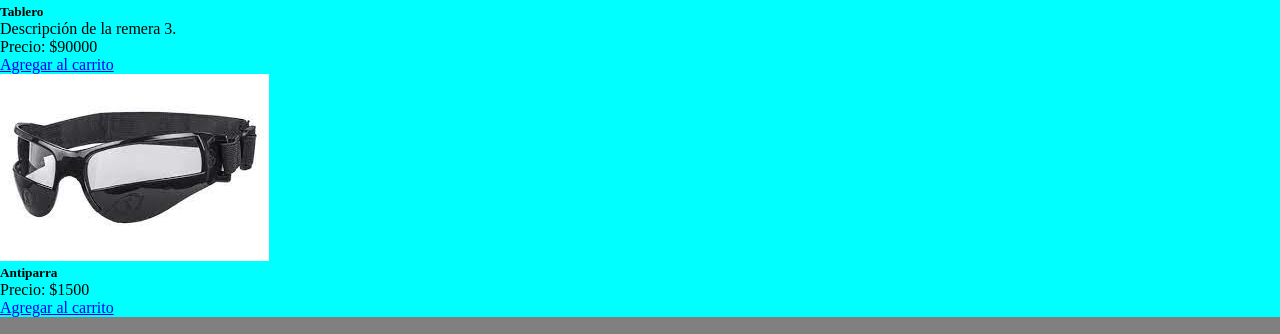
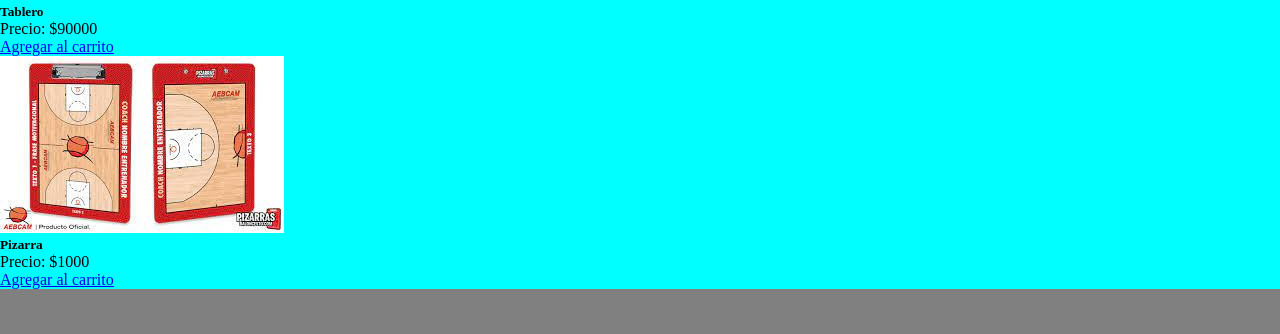
Before and after one commit to ARNoppen/proyecto-coder, a website: page pages/tipo-de-productos.html in a window 1280 px wide. Shown: the part 857-1191 px from the top of the page. Drawn offline with nearby package versions, Linux system fonts and the light colour scheme; grey boxes are pictures that could not be loaded.

Commit message:
Agregando mas detalles a tipo de productos

```diff
--- a/pages/tipo-de-productos.html
+++ b/pages/tipo-de-productos.html
@@ -56,7 +56,6 @@
                         <img src="../img/Tablero.jpg" class="card-img-top" alt="Tablero">
                         <div class="card-body">
                             <h5 class="card-title">Tablero</h5>
-                            <p class="card-text">Descripción de la remera 3.</p>
                             <p class="card-price">Precio: $90000</p>
                             <a href="#" class="btn btn-primary">Agregar al carrito</a>
                         </div>
@@ -65,10 +64,10 @@
             </div>
             <div class="col-md-4">
                 <div class="card">
-                    <img src="../img/Antiparra.jpg" class="card-img-top" alt="Antiparra">
+                    <img src="../img/Pizarra.jpg" class="card-img-top" alt="Pizarra">
                     <div class="card-body">
-                        <h5 class="card-title">Antiparra</h5>
-                        <p class="card-price">Precio: $1500</p>
+                        <h5 class="card-title">Pizarra</h5>
+                        <p class="card-price">Precio: $1000</p>
                         <a href="#" class="btn btn-primary">Agregar al carrito</a>
                     </div>
                 </div>
@@ -88,7 +87,7 @@
             <H2> Contactenos en las redes sociales</H2>
             <a href="https://www.instagram.com/" target="_blank"> <img src="../img/instagram.png" alt="Logo Instagram"> </a>
             <a href="https://www.facebook.com/" target="_blank"> <img src="../img/facebook.png" alt="Logo Facebook"> </a>
-         </Div>
+        </Div>
     </footer>
 </body>
 </html>
```
Also changed, not shown: img/Inflador.jpg (added), img/Pizarra.jpg (added).
